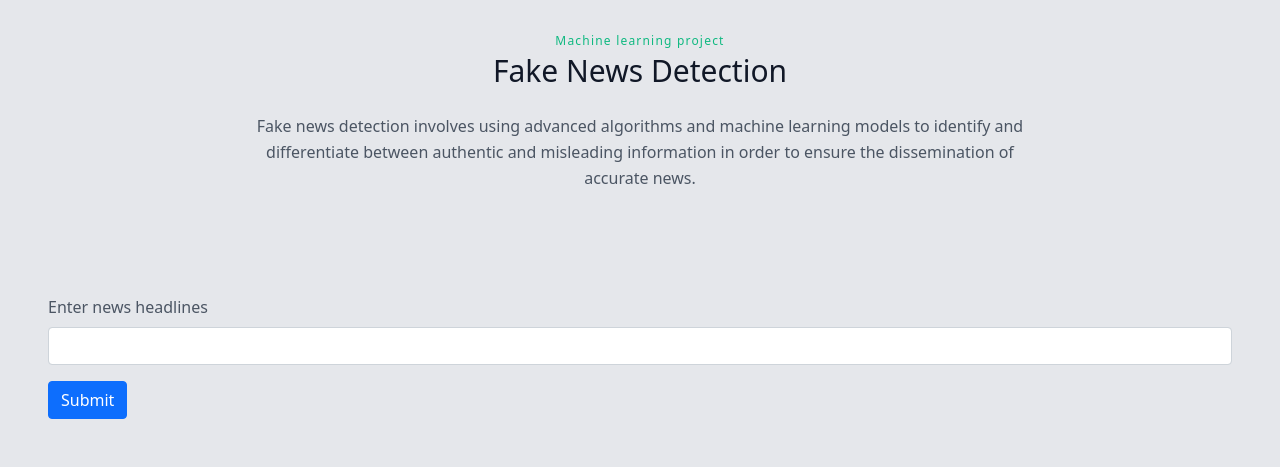
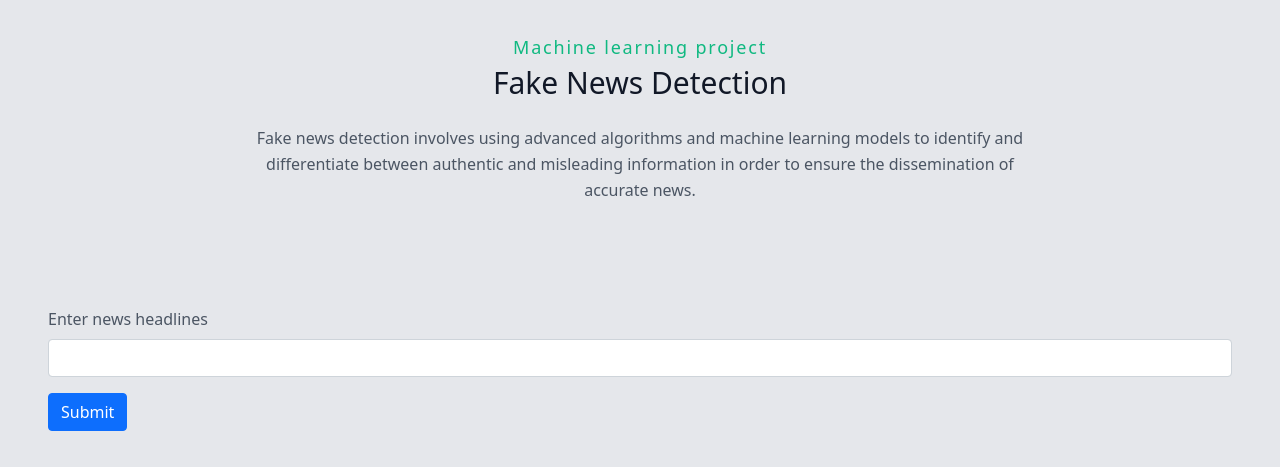
Before and after one commit to swayamverma412/Fake_News_Detection, a Flask app: page /prediction in a window 1280 px wide. Shown: the part 128-595 px from the top of the page. Run offline with Flask 3, Linux system fonts and the light colour scheme; parts of the project's set-up code (start-up, migrations or seed data) failed here and were passed over.

Commit message:
Modified

```diff
--- a/templates/prediction.html
+++ b/templates/prediction.html
@@ -30,10 +30,10 @@
       <section class="text-gray-600 body-font -my-8">
         <div class="container px-5 py-24 mx-auto">
           <div class="flex flex-col text-center w-full mb-20">
-            <h2 class="text-xs text-green-500 tracking-widest font-medium title-font mb-1">Machine learning project</h2>
+            <h2 class="text-lg font-weight-bold text-green-500 tracking-widest font-medium title-font mb-1">Machine learning project</h2>
             <h1 class="sm:text-3xl text-2xl font-medium title-font mb-4 text-gray-900">Fake News Detection</h1>
             <p class="lg:w-2/3 mx-auto leading-relaxed text-base">Fake news detection involves using advanced algorithms and machine learning models to identify and differentiate between authentic and misleading information in order to ensure the dissemination of accurate news.</p>
-            <br><p class="text-primary"><b>{{prediction_text}}</b></p>
+            <br><p class="test-lg text-green-500"><b>{{prediction_text}}</b></p>
           </div>
           <div class="center">
             <form action="{{ url_for('prediction') }}" method="POST">
```
